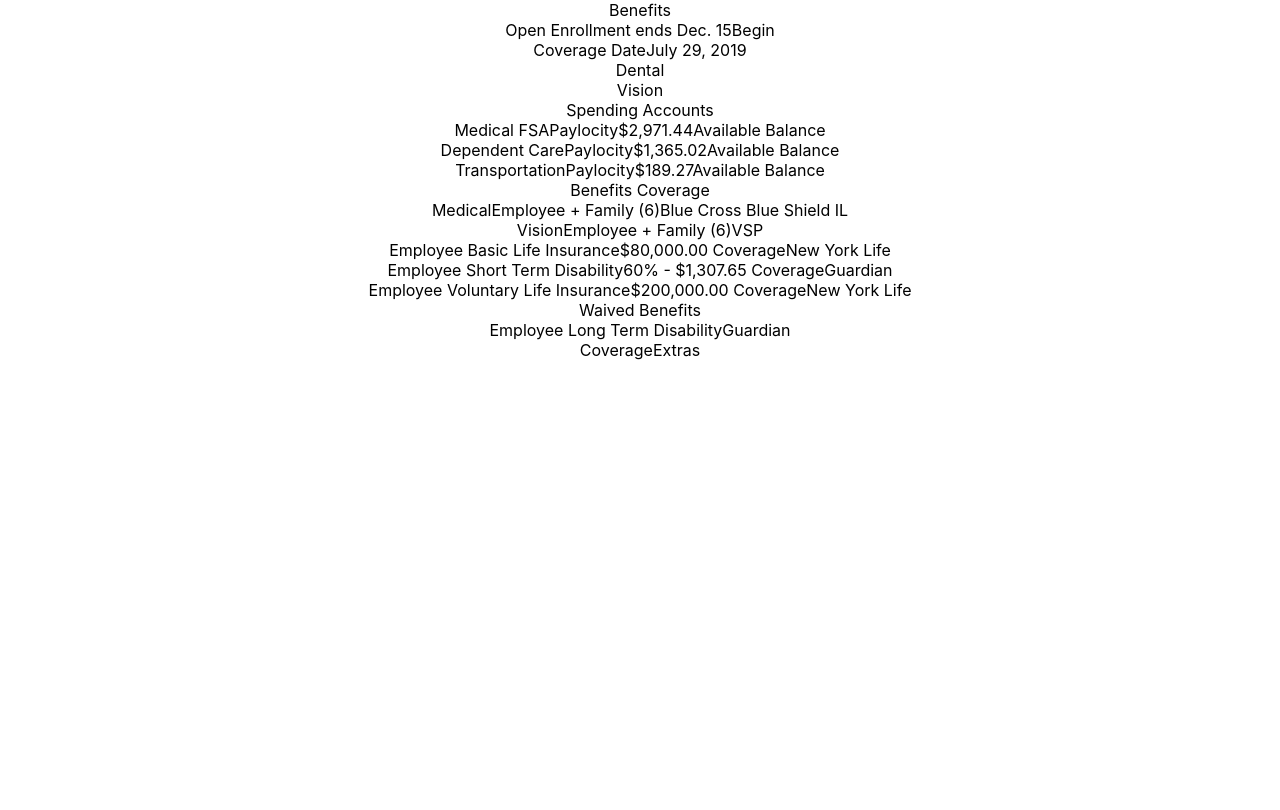
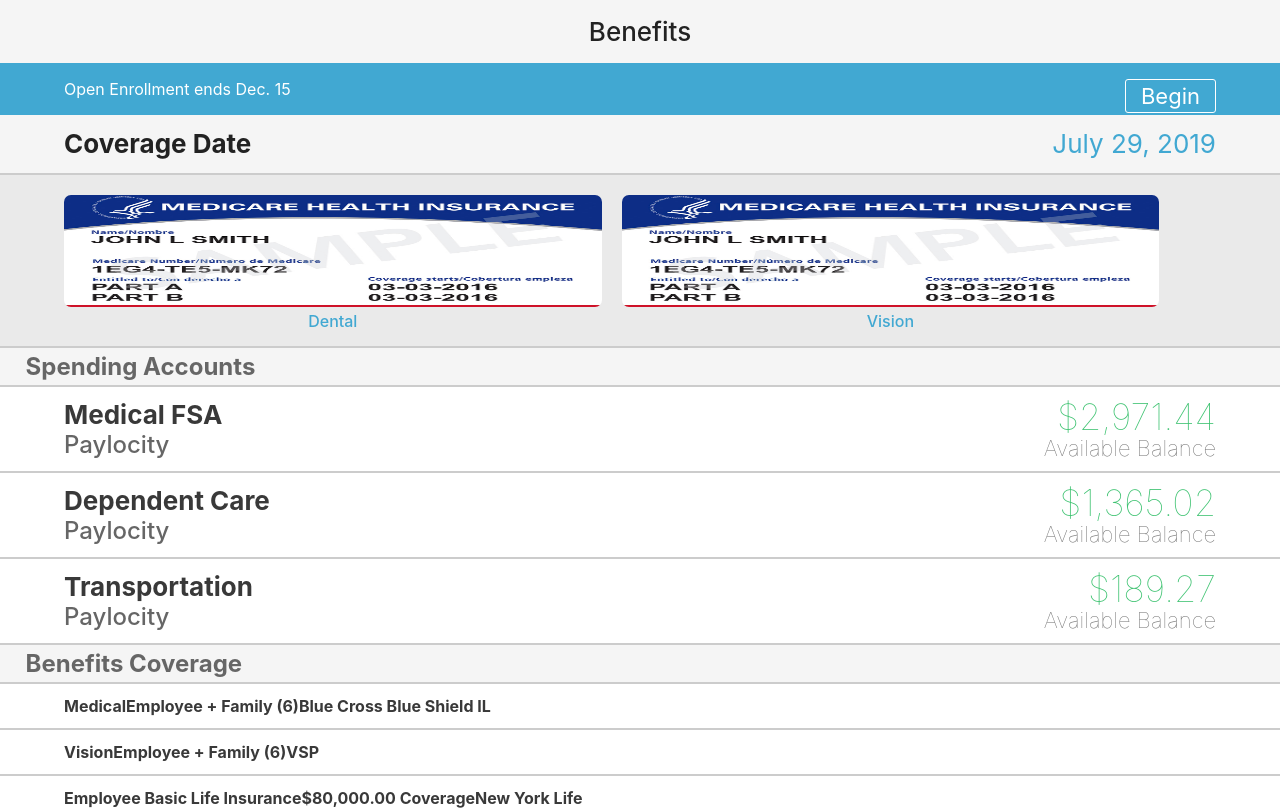
Before and after one commit to Paylocity/Paylocity.Benefits.bsu_design_project, a React (Create React App) app: page / in a window 1280 px wide. Shown: the top 810 px of the page. Built offline with nearby package versions, Linux system fonts and the light colour scheme.

Commit message:
CSS Styling

```diff
--- a/package.json
+++ b/package.json
@@ -8,6 +8,7 @@
     "@testing-library/user-event": "^7.2.1",
     "react": "^16.12.0",
     "react-dom": "^16.12.0",
+    "react-hamburger-button": "0.0.1",
     "react-scripts": "3.4.0"
   },
   "scripts": {
--- a/src/App.css
+++ b/src/App.css
@@ -1,5 +1,11 @@
+hr {
+  border: 0.5px solid #CCCCCC;
+  margin: 0;
+}
+
 .App {
-  text-align: center;
+  background-color: #F5F5F5;
+  min-height: 100vh;
 }
 
 .App-logo {
@@ -7,32 +13,110 @@
   pointer-events: none;
 }
 
-@media (prefers-reduced-motion: no-preference) {
-  .App-logo {
-    animation: App-logo-spin infinite 20s linear;
-  }
-}
-
 .App-header {
-  background-color: #282c34;
-  min-height: 100vh;
+  min-height: 1vh;
   display: flex;
-  flex-direction: column;
+  flex-direction: row;
   align-items: center;
   justify-content: center;
   font-size: calc(10px + 2vmin);
-  color: white;
+  font-weight: 500;
+  color:  #222222;
+  padding: 2vh;
 }
 
-.App-link {
-  color: #61dafb;
+.Toast {
+  background-color: #41A8D2;
+  font-size: calc(px + 2vmin);
+  color: #FFFFFF;
+  padding: 2vh 5vw;
 }
 
-@keyframes App-logo-spin {
-  from {
-    transform: rotate(0deg);
-  }
-  to {
-    transform: rotate(360deg);
-  }
+.Button {
+  border: 1px solid white;
+  border-radius: 3px;
+  font-size: calc(6px + 2vmin);
+  line-height: calc(6px + 2vmin);
+  padding: 5px 15px;
+  float: right;
 }
+
+.Coverage-info {
+  padding: 2vh 5vw;
+  font-weight: bold;
+  font-size: calc(10px + 2vmin);
+  line-height: calc(10px + 2vmin);
+  color: #222222;
+}
+
+.Card-cache {
+  padding: 10px calc(5% - 10px);
+  background-color: #EAEAEA;
+}
+
+.Card {
+  display: inline-block;
+  margin: 5px 10px;
+  text-align: center;
+  font-weight: 500;
+  color: #41A8D2;
+}
+
+.Card-img {
+  margin-top: 5px;
+  height: 14vh;
+  width: 42vw;
+  border-radius: 7px;
+}
+
+.Section {
+  padding: 0.5vh 2vw;
+  font-size: calc(8px + 2vmin);
+  font-weight: bold;
+  color: #666666;
+}
+
+.Partition {
+  background-color: #FFFFFF;
+  color: #393939;
+  font-weight: bold;
+  padding: 1.5vh 5vw;
+  width:
+}
+
+.Service {
+  width: 49%;
+  display: inline-block;
+  font-size: calc(10px + 2vmin);
+}
+
+.Provider {
+  color: #666666;
+  font-size: calc(8px + 2vmin);
+  font-weight: 500;
+}
+
+.Balance {
+  width: 49%;
+  text-align: right;
+  font-size: calc(6px + 2vmin);
+  font-weight: 100;
+  color: #666666;
+  float: right;
+}
+
+.Balance-amount {
+  font-size: calc(20px + 2vmin);
+  line-height: calc(20px + 2vmin);
+  color: #3DC270;
+}
+
+#Menu {
+  float: left;
+}
+
+#Coverage-date {
+  color: #41A8D2;
+  font-weight: normal;
+  float: right;
+}
--- a/src/App.js
+++ b/src/App.js
@@ -1,85 +1,114 @@
 import React from 'react';
-import logo from './logo.svg';
 import './App.css';
+import card from './test-card.jpg';
 
 function App() {
   return (
     <div className="App">
-      <header>
+      <header className="App-header">
+        <img id="Menu"/>
         <span>Benefits</span>
       </header>
-      <div id="view-pane">
-        <div>
+      <div className="View-pane">
+        <div className="Toast">
           <span>Open Enrollment ends Dec. 15</span>
-          <span>Begin</span>
+          <span className="Button">Begin</span>
         </div>
-        <div>
+        <div className="Coverage-info">
           <span>Coverage Date</span>
-          <span>July 29, 2019</span>
+          <span id="Coverage-date">July 29, 2019</span>
         </div>
-        <div id="card-cache">
-          <div>
-            <span>Dental</span>
+        <hr/>
+        <div className="Card-cache">
+          <div className="Card">
+            <img src={card} className="Card-img"/>
+            <div>Dental</div>
           </div>
-          <div>
-            <span>Vision</span>
+          <div className="Card">
+            <img src={card} className="Card-img"/>
+            <div>Vision</div>
           </div>
         </div>
+        <hr/>
         <div>
-          <span>Spending Accounts</span>
-          <div>
-            <span>Medical FSA</span>
-            <span>Paylocity</span>
-            <span>$2,971.44</span>
-            <span>Available Balance</span>
+          <div className="Section">Spending Accounts</div>
+          <hr/>
+          <div className="Partition">
+            <div className="Service">
+              <div>Medical FSA</div>
+              <div className="Provider">Paylocity</div>
+            </div>
+            <div className="Balance">
+              <div className="Balance-amount">$2,971.44</div>
+              <div>Available Balance</div>
+            </div>
           </div>
-          <div>
-            <span>Dependent Care</span>
-            <span>Paylocity</span>
-            <span>$1,365.02</span>
-            <span>Available Balance</span>
+          <hr/>
+          <div className="Partition">
+            <div className="Service">
+              <div>Dependent Care</div>
+              <div className="Provider">Paylocity</div>
+            </div>
+            <div className="Balance">
+              <div className="Balance-amount">$1,365.02</div>
+              <div>Available Balance</div>
+            </div>
           </div>
-          <div>
-            <span>Transportation</span>
-            <span>Paylocity</span>
-            <span>$189.27</span>
-            <span>Available Balance</span>
+          <hr/>
+          <div className="Partition">
+            <div className="Service">
+              <div>Transportation</div>
+              <div className="Provider">Paylocity</div>
+            </div>
+            <div className="Balance">
+              <div className="Balance-amount">$189.27</div>
+              <div>Available Balance</div>
+            </div>
           </div>
         </div>
+        <hr/>
         <div>
-          <span>Benefits Coverage</span>
-          <div>
+          <div className="Section">Benefits Coverage</div>
+          <hr/>
+          <div className="Partition">
             <span>Medical</span>
             <span>Employee + Family (6)</span>
             <span>Blue Cross Blue Shield IL</span>
           </div>
-          <div>
+          <hr/>
+          <div className="Partition">
             <span>Vision</span>
             <span>Employee + Family (6)</span>
             <span>VSP</span>
           </div>
-          <div>
+          <hr/>
+          <div className="Partition">
             <span>Employee Basic Life Insurance</span>
             <span>$80,000.00 Coverage</span>
             <span>New York Life</span>
           </div>
-          <div>
+          <hr/>
+          <div className="Partition">
             <span>Employee Short Term Disability</span>
             <span>60% - $1,307.65 Coverage</span>
             <span>Guardian</span>
           </div>
-          <div>
+          <hr/>
+          <div className="Partition">
             <span>Employee Voluntary Life Insurance</span>
             <span>$200,000.00 Coverage</span>
             <span>New York Life</span>
           </div>
+          <hr/>
           <div>
-            <span>Waived Benefits</span>
-            <div>
+            <div className="Section">Waived Benefits</div>
+            <hr/>
+            <div className="Partition">
               <span>Employee Long Term Disability</span>
               <span>Guardian</span>
             </div>
           </div>
+          <hr/>
         </div>
       </div>
       <footer>
```
Also changed, not shown: index.html (deleted, +0 -89 lines), public/manifest.json, src/test-card.jpg (added), 1 other file (tests, documents, lock files or other folders).
